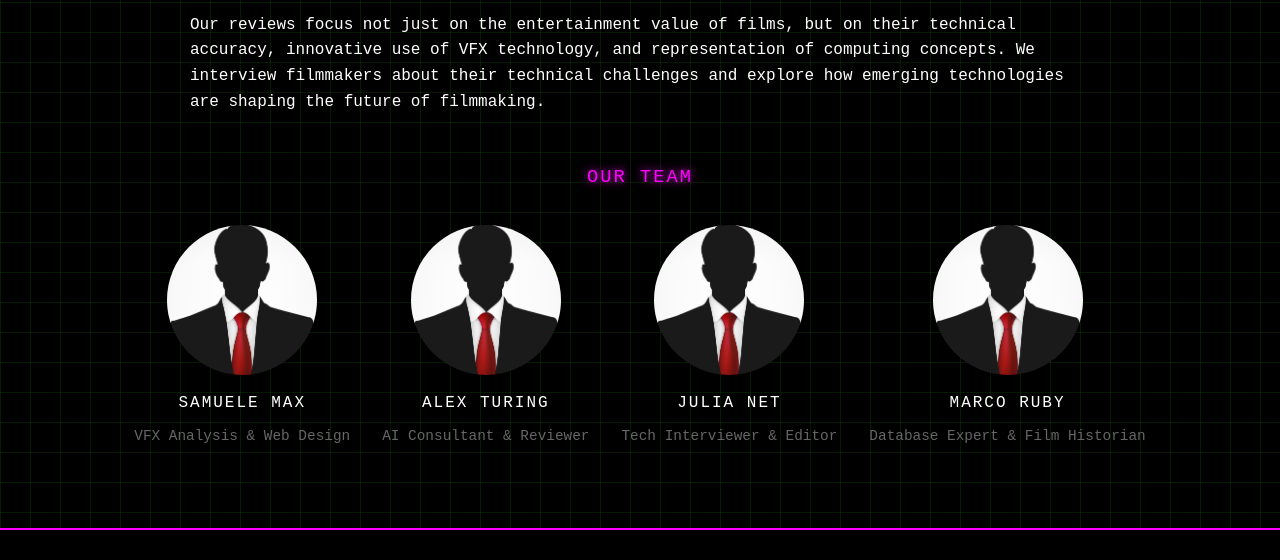
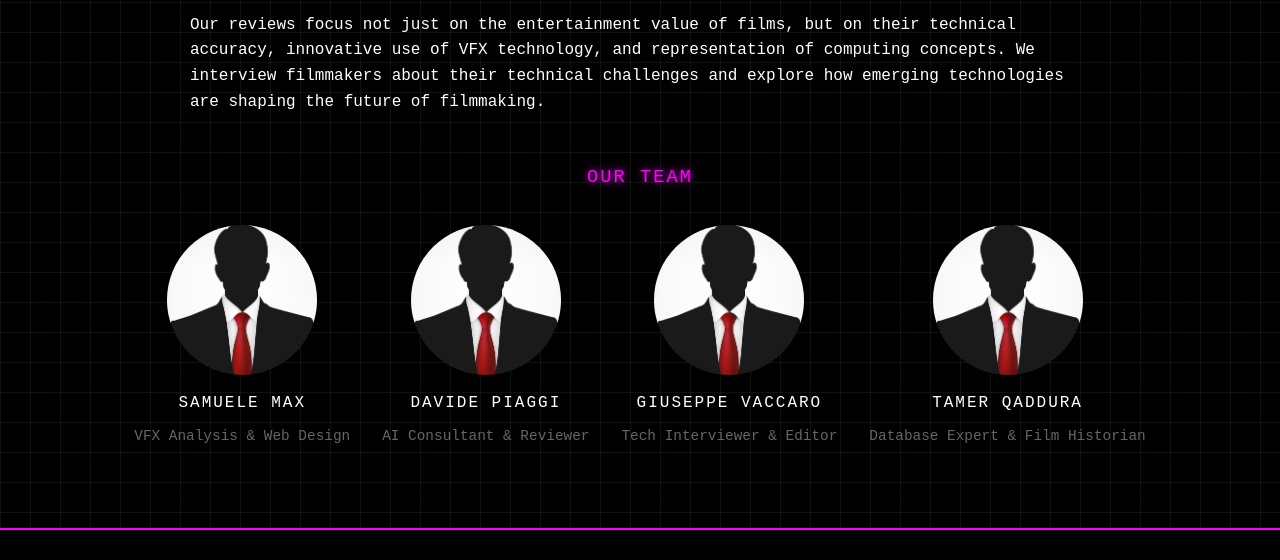
Before and after one commit to SamueleMax/bitflix-reviews, a plain HTML site: page index.html in a window 1280 px wide. Shown: the part 6298-6858 px from the top of the page. Drawn offline with Linux system fonts and the light colour scheme; a web font is replaced by a local one.

Commit message:
Update team names

```diff
--- a/index.html
+++ b/index.html
@@ -341,21 +341,21 @@
                     <div class="member-image">
                         <img src="./assets/person-placeholder.jpg" alt="Team Member">
                     </div>
-                    <h4>Alex Turing</h4>
+                    <h4>Davide Piaggi</h4>
                     <p>AI Consultant & Reviewer</p>
                 </div>
                 <div class="team-member">
                     <div class="member-image">
                         <img src="./assets/person-placeholder.jpg" alt="Team Member">
                     </div>
-                    <h4>Julia Net</h4>
+                    <h4>Giuseppe Vaccaro</h4>
                     <p>Tech Interviewer & Editor</p>
                 </div>
                 <div class="team-member">
                     <div class="member-image">
                         <img src="./assets/person-placeholder.jpg" alt="Team Member">
                     </div>
-                    <h4>Marco Ruby</h4>
+                    <h4>Tamer Qaddura</h4>
                     <p>Database Expert & Film Historian</p>
                 </div>
             </div>
```
